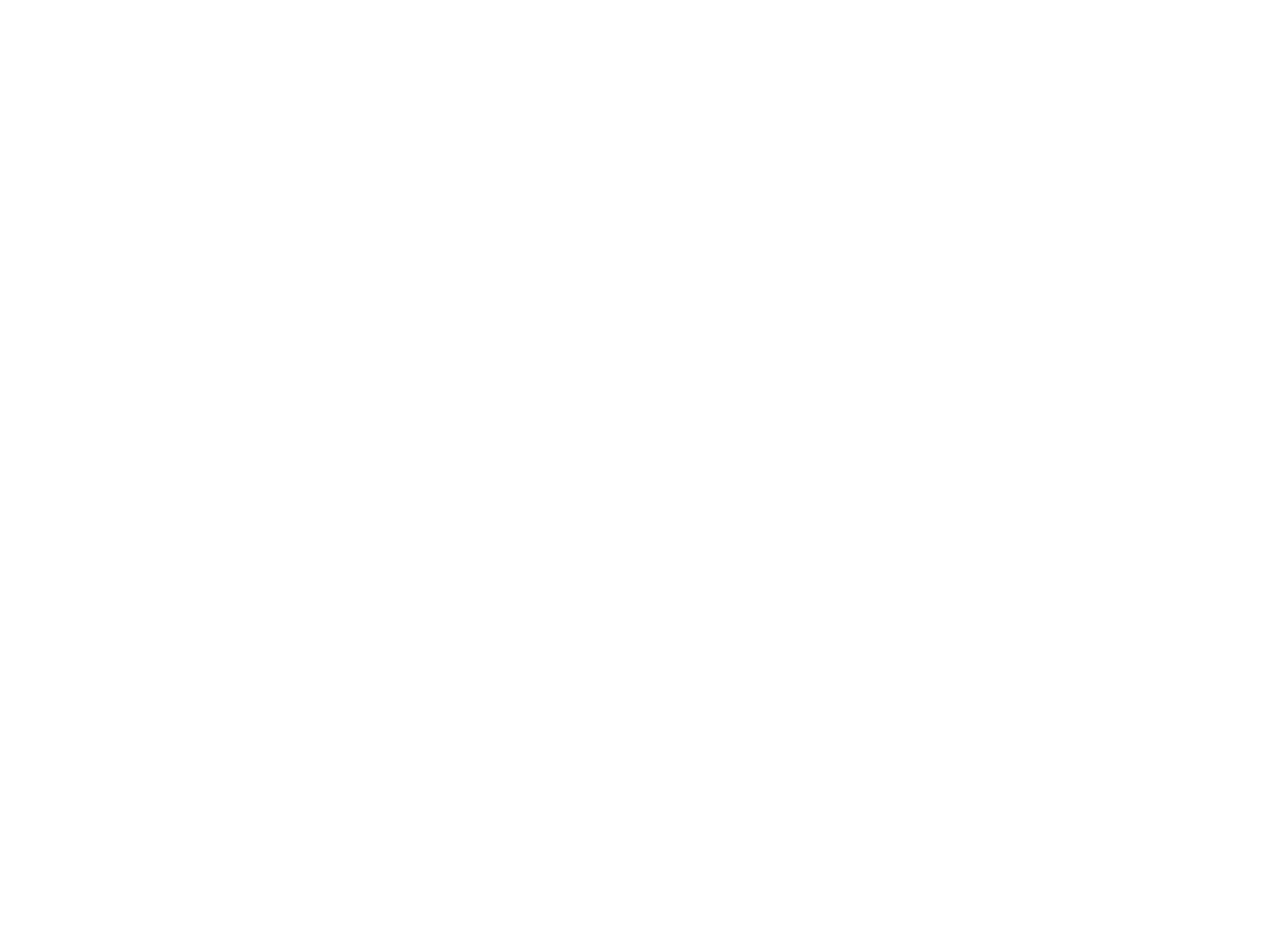
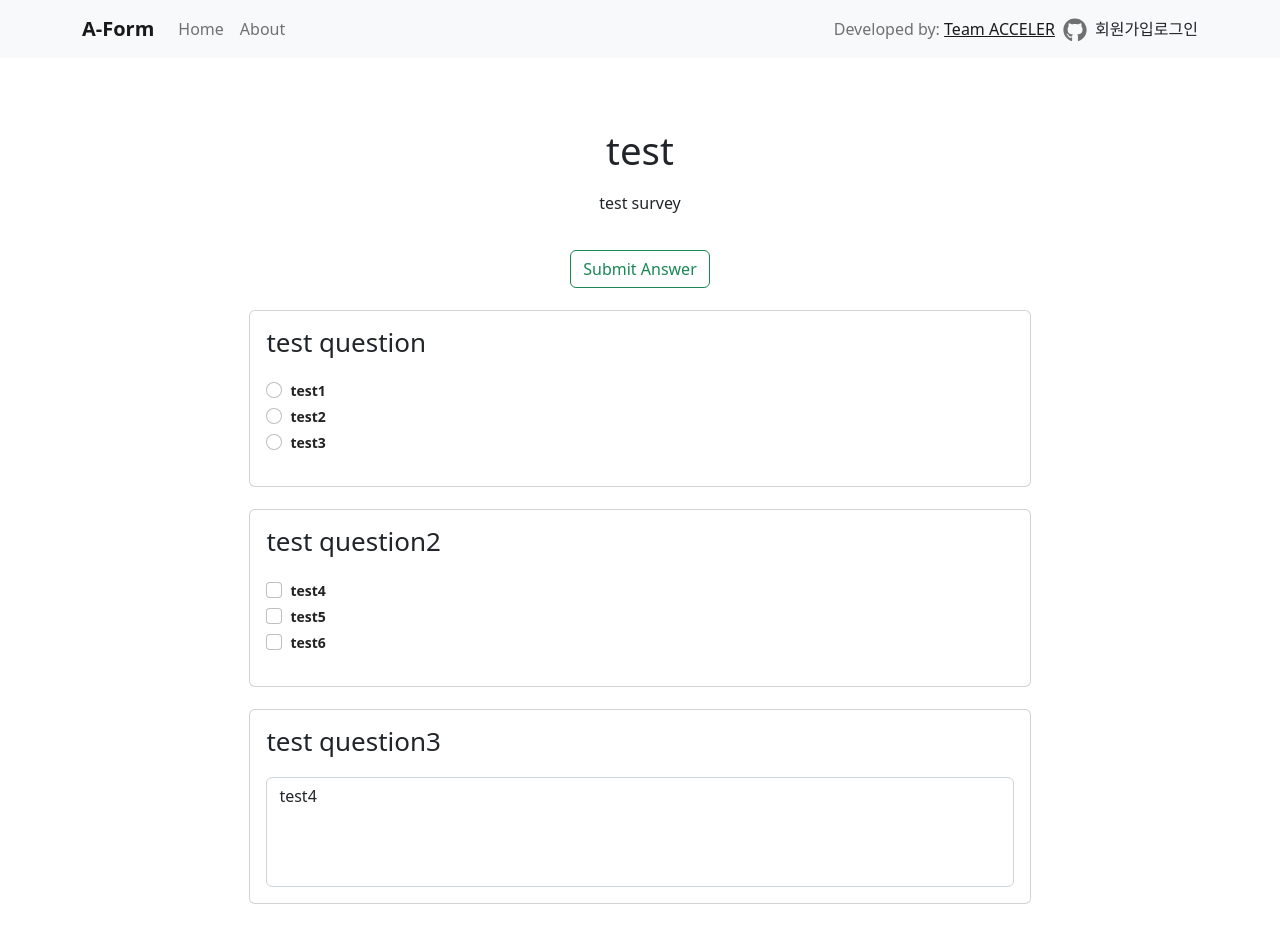
Before and after one commit to masibasi/a-form, a React (Create React App) app: page /survey in a window 1280 px wide. Before the commit this address had no page. Shown: the top 942 px of the page. Before the commit the page ends 800 px from the top, so only its background shows below. Built offline with nearby package versions, Linux system fonts and the light colour scheme.

Commit message:
Update survey answer (#8)
* add: components for answer

Co-authored-by: doyeon <vivi108@users.noreply.github.com>

* Update surveyAnswer

---------

Co-authored-by: doyeon <vivi108@users.noreply.github.com>

```diff
--- a/src/App.js
+++ b/src/App.js
@@ -3,6 +3,7 @@
 import Layout from "./components/Layout";
 import Home from "./components/Home";
 import CreateSurvey from "./components/CreateSurvey";
+import Survey from "./components/Survey";
 import About from "./components/About";
 import RegisterForm from "./components/RegisterForm";
 
@@ -46,6 +47,7 @@
                 <Route index element={<Home />} />
                 <Route path="about" element={<About />} />
                 <Route path="create" element={<CreateSurvey />} />
+                <Route path="survey" element={<Survey />} />
                 <Route path="register" element={<RegisterForm />} />
                 <Route path="login" element={<LoginForm />} />
               </Route>
--- a/src/components/CreateSurvey.js
+++ b/src/components/CreateSurvey.js
@@ -6,8 +6,8 @@
 import Container from "react-bootstrap/Container";
 import Button from "react-bootstrap/Button";
 import { FormHandlingContext } from "../App";
+import Axios from "axios";
 
-import axios from "axios";
 function CreateSurvey() {
     const [questions, setQuestions] = useState([]); //index, state(어떤 타입의 질문인지)
     const [formTitle, setFormTitle] = useState("");
@@ -36,6 +36,11 @@
     };
 
     // function for creating new form
+    const options = {
+        headers: {
+            "Content-Type": "application/json"
+        }
+    };
     const handleCreate = () => {
         if (formTitle == "") {
             alert("enter in a title");
@@ -71,13 +76,16 @@
         setQuestions([...questions]);
     }
 
-    useEffect(() => {
-        console.log(questions);
-    }, [questions]);
+    // useEffect(() => {
+    //     console.log(questions);
+    // }, [questions]);
 
     function handleSubmit(e) {
         e.preventDefault();
         console.log(questions);
+
+        Axios.post("http://localhost:8080/survey/create", questions, options).then(response => {
+        }).catch((err) => { console.log(err) });
     }
 
     return (
@@ -182,6 +190,7 @@
                 {questions.map((q, index) => {
                     return (
                         <QuestionForm
+                            forCreate={true}
                             questionType={q.questionType}
                             delQuestion={delQuestion}
                             q={q}
--- a/src/components/Survey.js
+++ b/src/components/Survey.js
@@ -1,7 +1,99 @@
-import React from 'react'
+import React, { useState, useEffect, useRef, useContext } from "react";
+import { Form } from "react-bootstrap";
+import { useNavigate } from "react-router-dom";
+import QuestionForm from "./forms/QuestionForm";
+import AddingOption from "./forms/AddingOption";
+import Container from "react-bootstrap/Container";
+import Button from "react-bootstrap/Button";
+import { FormHandlingContext } from "../App";
+import Axios from 'axios';
 
 export default function Survey() {
+
+  const [data, setData] = useState({});
+  const [surveyAnswer, setSurveyAnswer] = useState();
+
+  useEffect(() => {
+
+    // Axios.get(`http://localhost:8080/survey/${data.surveyPk}/`).then((response) => {
+    //   setData(response.data);
+    // });
+
+    // 일단 axios로 값을 받았다고 가정하고 설정
+    let response = {
+      surveyPk: 1,
+      surveyTitle: "test",
+      surveyDescription: "test survey",
+      questions: "[{\"id\": 0,\"questionTitle\": \"test question\",\"questionType\": 1, \"item\": [\"test1\", \"test2\", \"test3\"]},{\"id\": 1,\"questionTitle\": \"test question2\",\"questionType\": 2,\"item\": [\"test4\", \"test5\", \"test6\"]},{\"id\": 3,\"questionTitle\": \"test question3\",\"questionType\": 3,\"item\": [\"test4\"]}]",
+      author: 1
+    };
+
+    response = {
+      ...response,
+      questions: JSON.parse(response.questions)
+    }
+    setData(response)
+
+    let answerForm = {
+      surveyPk: response.surveyPk,
+      userPK: 1,
+      answer: Array.from(
+        { length: response.questions.length },
+        (_, i) => Array.from(
+          { length: response.questions[i].item.length },
+          () => false
+        )
+      )
+    }
+    console.log(answerForm);
+    setSurveyAnswer(answerForm);
+  }, []);
+
+  function handleSubmit(e) { // 버튼누르면 응답 제출
+    e.preventDefault();
+    console.log(surveyAnswer);
+
+    // Axios.post("http://localhost:8080/surveyAnswer", surveyAnswer, headers: {
+    //   "Content-Type": "application/json"
+    // }).then(response => {
+    // }).catch((err) => { console.log(err) });
+  }
+
   return (
-    <div>SurveyForm</div>
-  )
+    <Container className="CreateSurvey">
+      <div className="text-wrapper">
+        <div className="surveyTitle">
+          {data.surveyTitle}
+        </div>
+        <div className="surveyDesc">
+          {data.surveyDescription}
+        </div>
+      </div>
+      <Form className="Form" onSubmit={handleSubmit}>
+        <div className="ButtonWrapper">
+          <div className="SurveyBtnWrapper">
+            <Button
+              className="submit-btn"
+              type="submit"
+              variant="outline-success"
+            >
+              Submit Answer
+            </Button>
+          </div>
+        </div>
+        {data.questions && data.questions.map((q, index) => {
+          return (
+            <QuestionForm
+              forCreate={false}
+              questionType={q.questionType}
+              q={q}
+              qIndex={index}
+              key={q.id}
+              answer={surveyAnswer.answer[index]}
+            />
+          );
+        })}
+      </Form>
+    </Container>
+  );
 }
--- a/src/components/forms/QuestionForm.js
+++ b/src/components/forms/QuestionForm.js
@@ -5,22 +5,23 @@
 import RadioButton from "./RadioButton";
 import ShortForm from "./ShortForm";
 import Checkbox from "./Checkbox";
+import ShortFormAnswer from "./ShortFormAnswer";
+import SelectionAnswer from "./SelectionAnswer";
 
 function QuestionForm(props) {
   const questionType = props.questionType;
-  let formData = props.q;
   return (
     <Card className="QuestionForm" style={{ maxWidth: "1024px" }}>
       <Card.Body>
         <div className="top-wrapper">
           <Card.Title>
+            {props.forCreate ? (
               <input
                 className="formtitle"
                 type="text"
                 value={props.q.questionTitle}
                 placeholder="New Survey Card"
                 onChange={(e) => {
-                {
                   props.setQuestions(
                     props.questions.map((form) =>
                       form.id === props.qIndex
@@ -31,10 +32,15 @@
                         : form
                     )
                   );
-                }
                 }}
               />
+            ) : (
+              <div className="formtitle">
+                {props.q.questionTitle}
+              </div>
+            )}
           </Card.Title>
+          {props.forCreate &&
             <Button
               className="delete-btn"
               variant="outline-danger"
@@ -44,12 +50,21 @@
             >
               X
             </Button>
+          }
         </div>
+        {props.forCreate ? (
           <div className="questionType">
             {questionType === 1 && <RadioButton q={props.q} qIndex={props.qIndex} questions={props.questions} setQuestions={props.setQuestions} />}
             {questionType === 2 && <Checkbox q={props.q} qIndex={props.qIndex} questions={props.questions} setQuestions={props.setQuestions} />}
             {questionType === 3 && <ShortForm q={props.q} qIndex={props.qIndex} questions={props.questions} setQuestions={props.setQuestions} />}
           </div>
+        ) : (
+          <div className="questionType">
+            {questionType === 1 && <SelectionAnswer type={'radio'} q={props.q} qIndex={props.qIndex} answer={props.answer} />}
+            {questionType === 2 && <SelectionAnswer type={'checkbox'} q={props.q} qIndex={props.qIndex} answer={props.answer} />}
+            {questionType === 3 && <ShortFormAnswer q={props.q} qIndex={props.qIndex} answer={props.answer} />}
+          </div>
+        )}
       </Card.Body>
     </Card>
   );
--- /dev/null
+++ b/src/components/forms/SelectionAnswer.js
@@ -0,0 +1,34 @@
+import React from "react";
+import Button from "react-bootstrap/Button";
+import Form from "react-bootstrap/Form";
+import InputGroup from "react-bootstrap/InputGroup";
+import "../../App.css";
+
+function SelectionAnswer(props) {
+
+  return (
+    <Form.Group>
+      <div className="mb-3">
+        {props.q.item.map((item, index) => (
+          <Form.Check
+            type={props.type}
+            id={`checkbox-${props.qIndex}-${index}`}
+            key={`checkbox-${props.qIndex}-${index}`}
+            name={`checkbox-${props.qIndex}`}
+            label={item}
+            onChange={(e) => {
+              if(props.type === "radio") {
+                for(let i = 0; i < props.answer.length; i++) {
+                  props.answer[i] = false;
+                }
+              }
+              props.answer[index] = e.target.checked;
+            }}
+          />
+        ))}
+      </div>
+    </Form.Group>
+  );
+}
+
+export default SelectionAnswer;
--- /dev/null
+++ b/src/components/forms/ShortFormAnswer.js
@@ -0,0 +1,26 @@
+import React, { useState, useEffect } from "react";
+import Form from "react-bootstrap/Form";
+
+//주관식
+function ShortFormAnswer(props) {
+    const [answer, setAnswer] = useState(props.q.item[0]);
+
+    const onChange = (e) => {
+        setAnswer(e.target.value);
+        props.answer[0] = e.target.value;
+    };
+
+    return (
+        <Form.Group>
+            <Form.Control
+                className="shortform-input"
+                as="textarea"
+                rows={4}
+                value={answer}
+                onChange={onChange}
+            />
+        </Form.Group>
+    );
+}
+
+export default ShortFormAnswer;
```
Also changed, not shown: src/data/surveyData.json (deleted, +0 -7 lines). Lines whose indentation alone changed are shown as unchanged.
